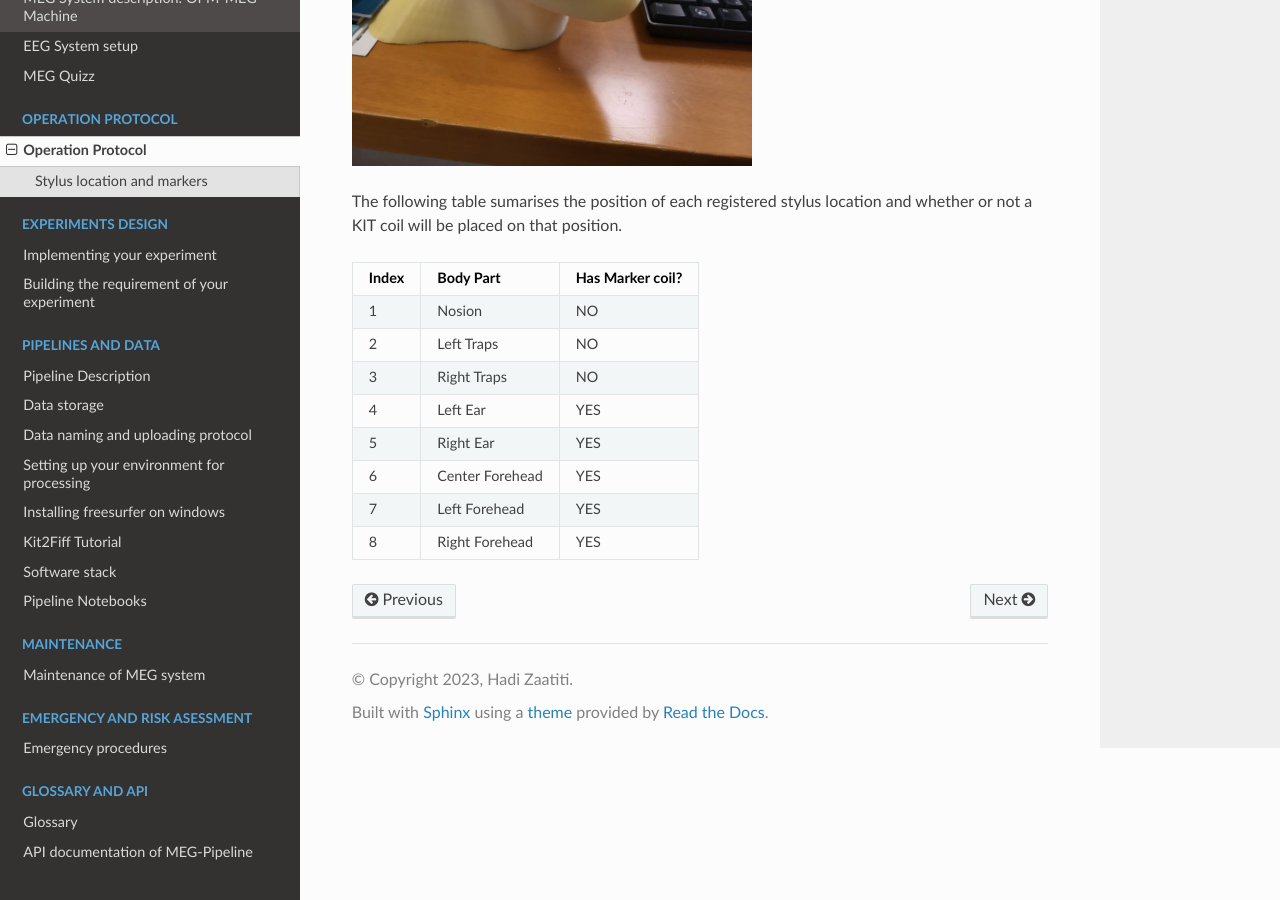
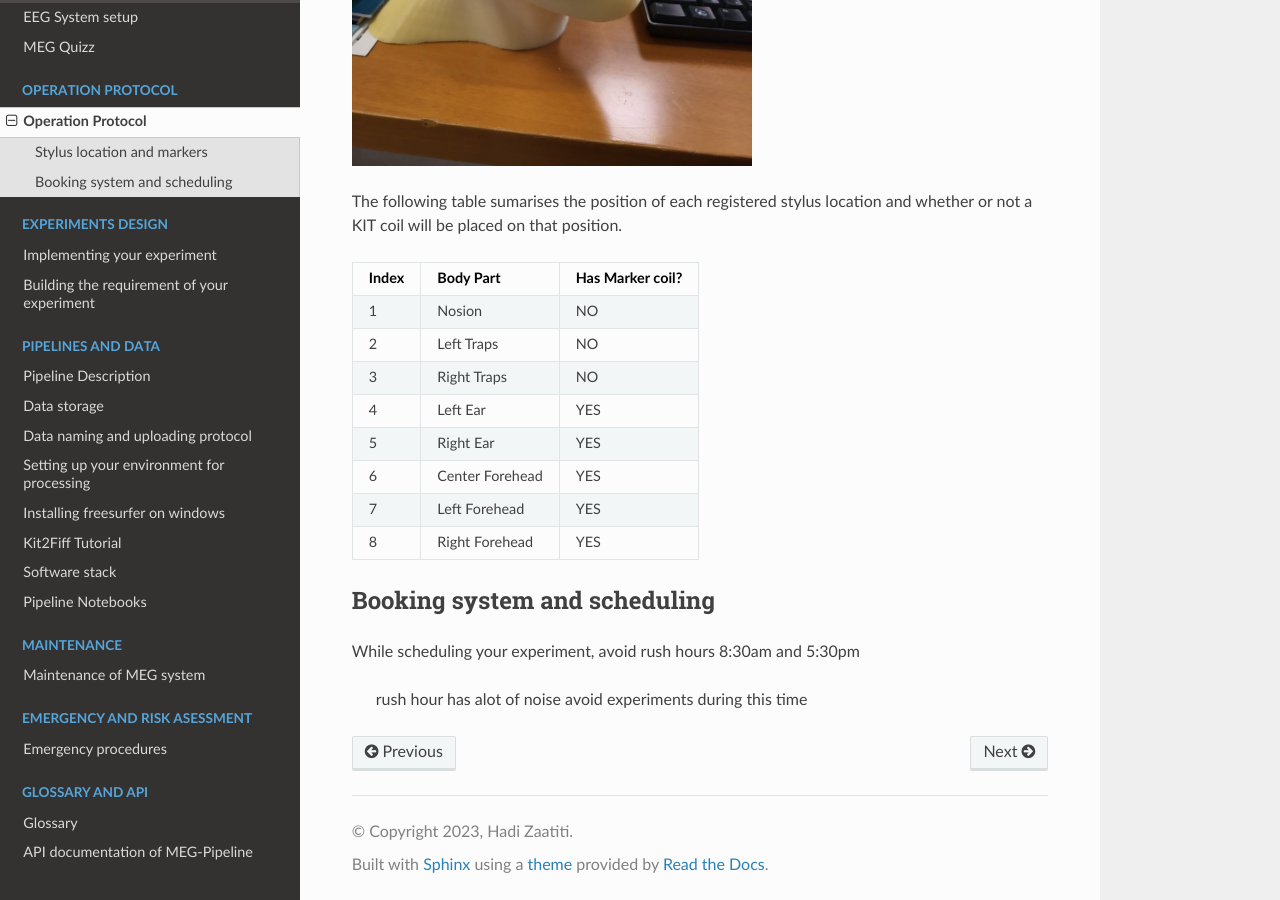
Before and after one commit to hzaatiti-NYU/meg-pipeline, a Sphinx documentation site: the page built from docs/source/2-operationprotocol/operationprotocol.rst, in a window 1280 px wide and 900 px high, scrolled down 1289 px. Built offline with Sphinx 7.4.7 and the Read the Docs theme 2.0.0, drawn with Linux system fonts in a browser that asks for light colours.

Commit message:
Fix Diogo experiment

```diff
--- a/docs/source/2-operationprotocol/operationprotocol.rst
+++ b/docs/source/2-operationprotocol/operationprotocol.rst
@@ -48,3 +48,12 @@ The following table sumarises the position of each registered stylus location an
 +-------+-----------------+-----------------+
 | 8     | Right Forehead  |  YES            |
 +-------+-----------------+-----------------+
+
+
+
+Booking system and scheduling
+-----------------------------
+
+While scheduling your experiment, avoid rush hours 8:30am and 5:30pm
+
+ rush hour has alot of noise avoid experiments during this time
```
